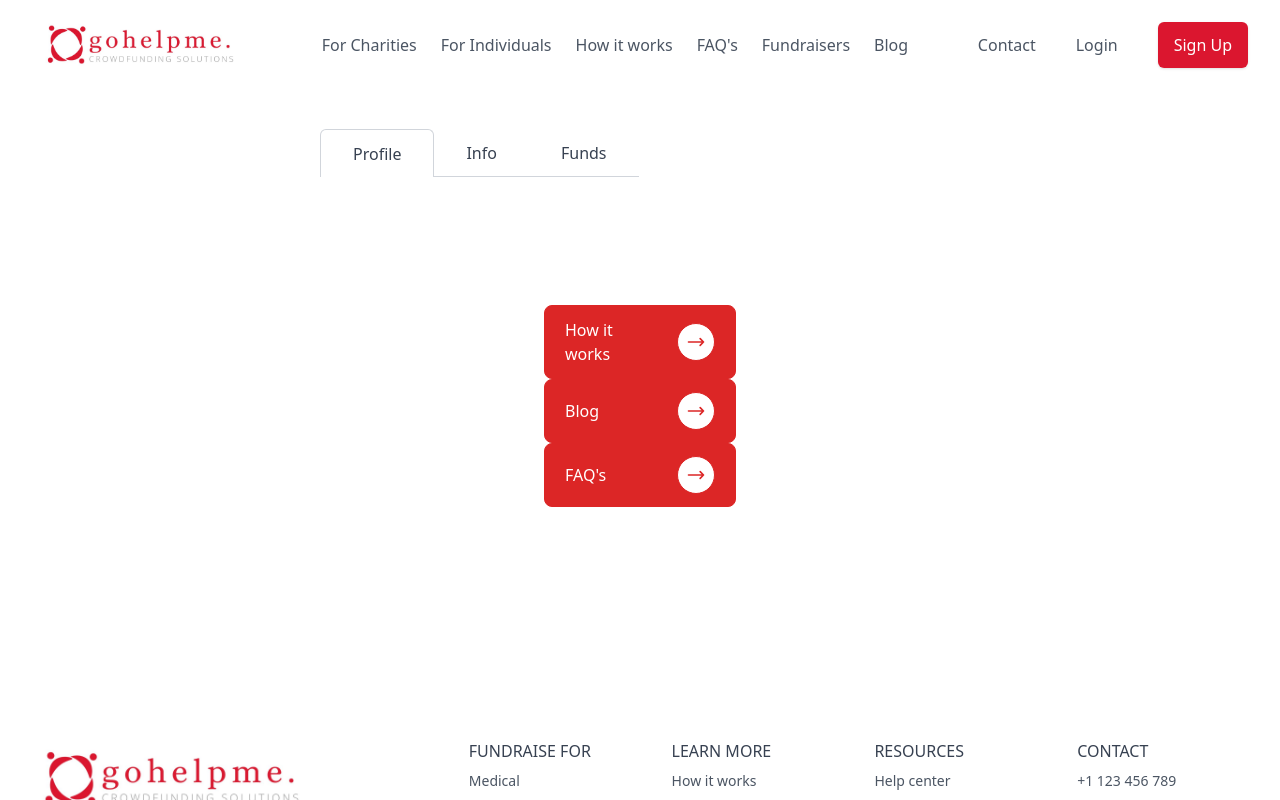
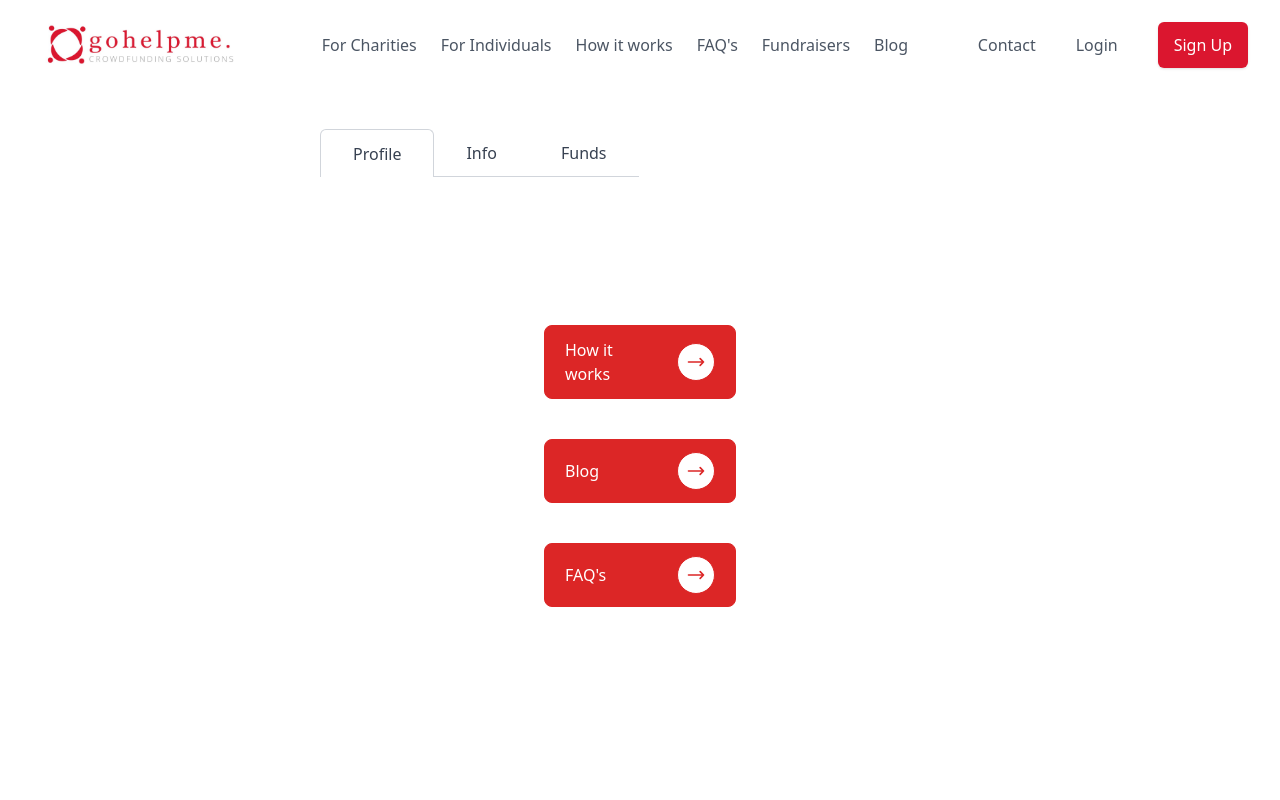
Before and after one commit to ssaisrinivasdev/gohelpme-v1, a Next.js app: page /dashboard in a window 1280 px wide. Both pictures are taken after a click on the button "Info". Shown: the top 800 px of the page. Built offline with nearby package versions, Linux system fonts and the light colour scheme.

Commit message:
classname

```diff
--- a/components/UI/Button.js
+++ b/components/UI/Button.js
@@ -4,7 +4,7 @@ import React from 'react'
 
 function Button(props) {
   return (
-    <div classNameName='py-5'>
+    <div className='py-5'>
 
 <Link
   className="group flex items-center justify-between rounded-lg border border-red-600 bg-red-600 px-5 py-3 transition-colors hover:bg-transparent focus:outline-none focus:ring"
```
